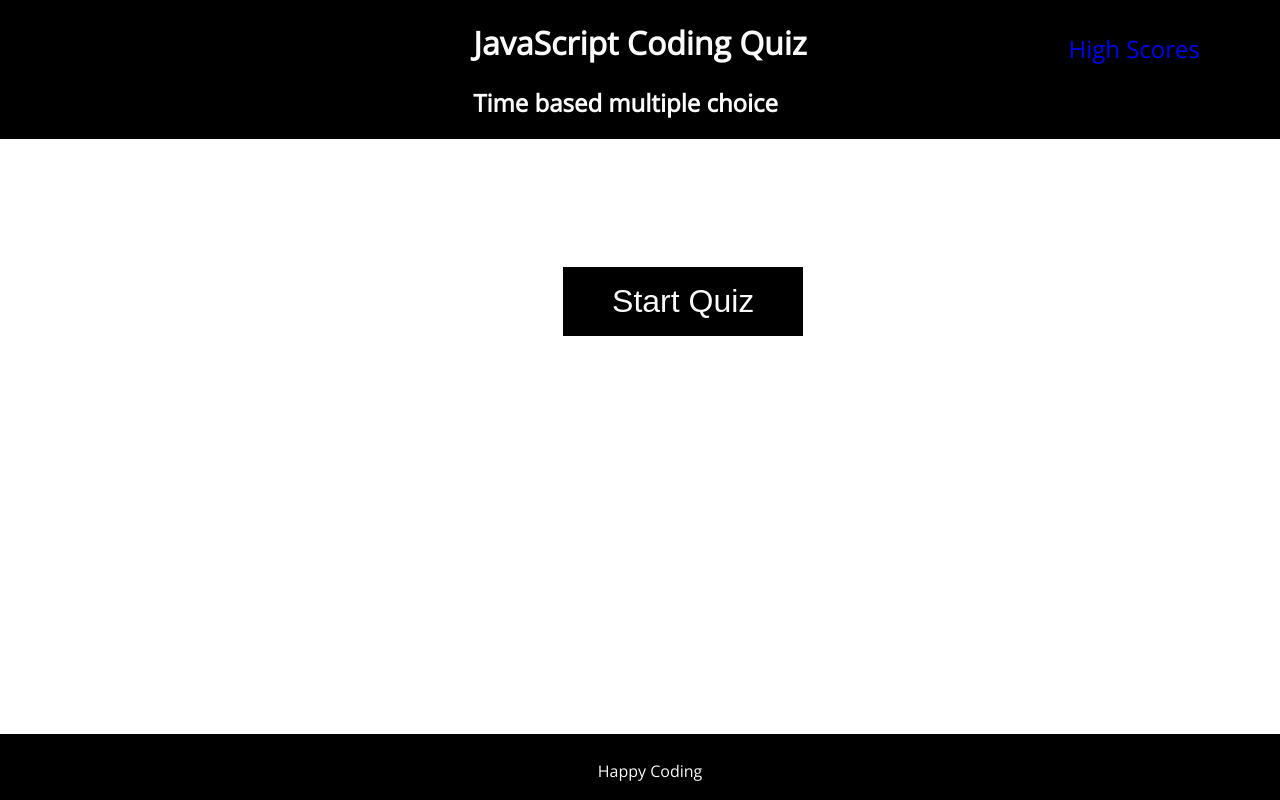
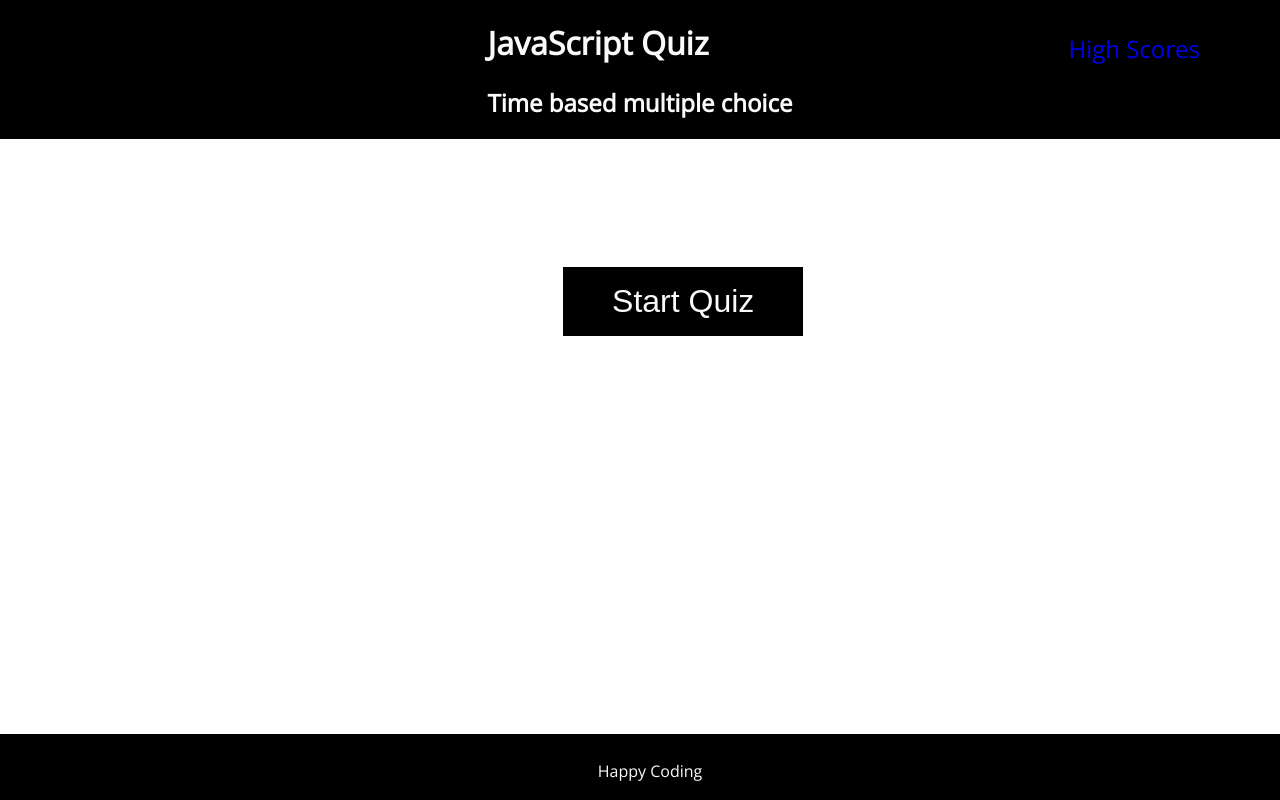
Before and after one commit to anon123123123/du-coding-quiz-proj-4, a plain HTML site: page index.html in a window 1280 px wide. Drawn offline with Linux system fonts and the light colour scheme.

Commit message:
H1 change as easy fix to link overlap

```diff
--- a/index.html
+++ b/index.html
@@ -11,7 +11,7 @@
 <body>
     <header class="header banners flex">
         <hgroup>
-            <h1>JavaScript Coding Quiz</h1>
+            <h1>JavaScript Quiz</h1>
             <h2>Time based multiple choice</h2>
         </hgroup>
         <a class="links" href="./scores.html">High Scores</a>
```
